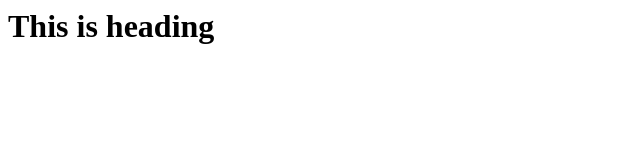
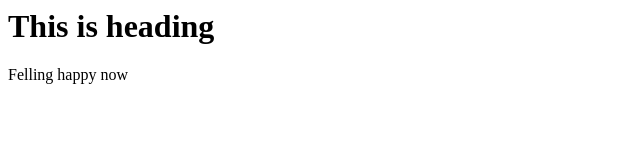
Before and after one commit to Saimon-bd/my-first-website, a plain HTML site: page index.html in a window 1280 px wide. Shown: the whole page, without its empty margins (0-640 px from the left). Drawn offline with Linux system fonts and the light colour scheme.

Commit message:
Adding a little more code

```diff
--- a/index.html
+++ b/index.html
@@ -1 +1,2 @@
 <h1>This is heading</h1>
+<p>Felling happy now</p>
```
